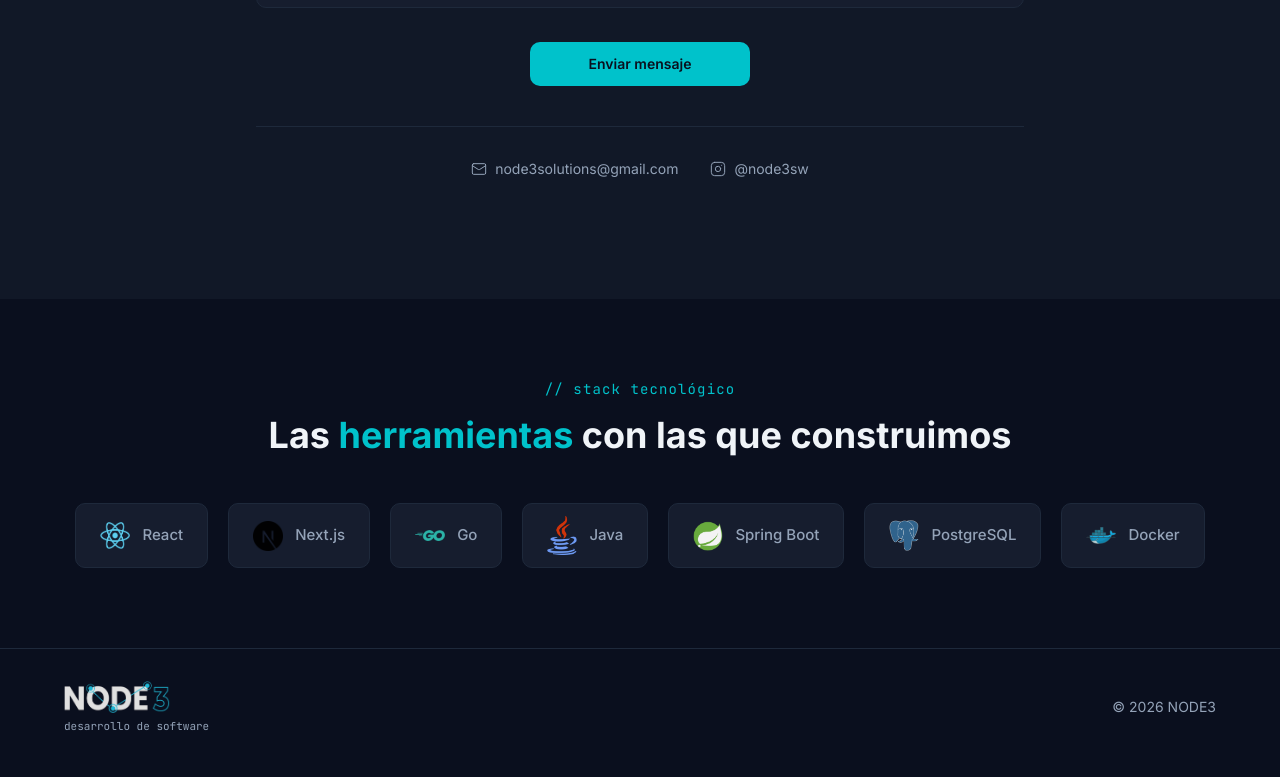
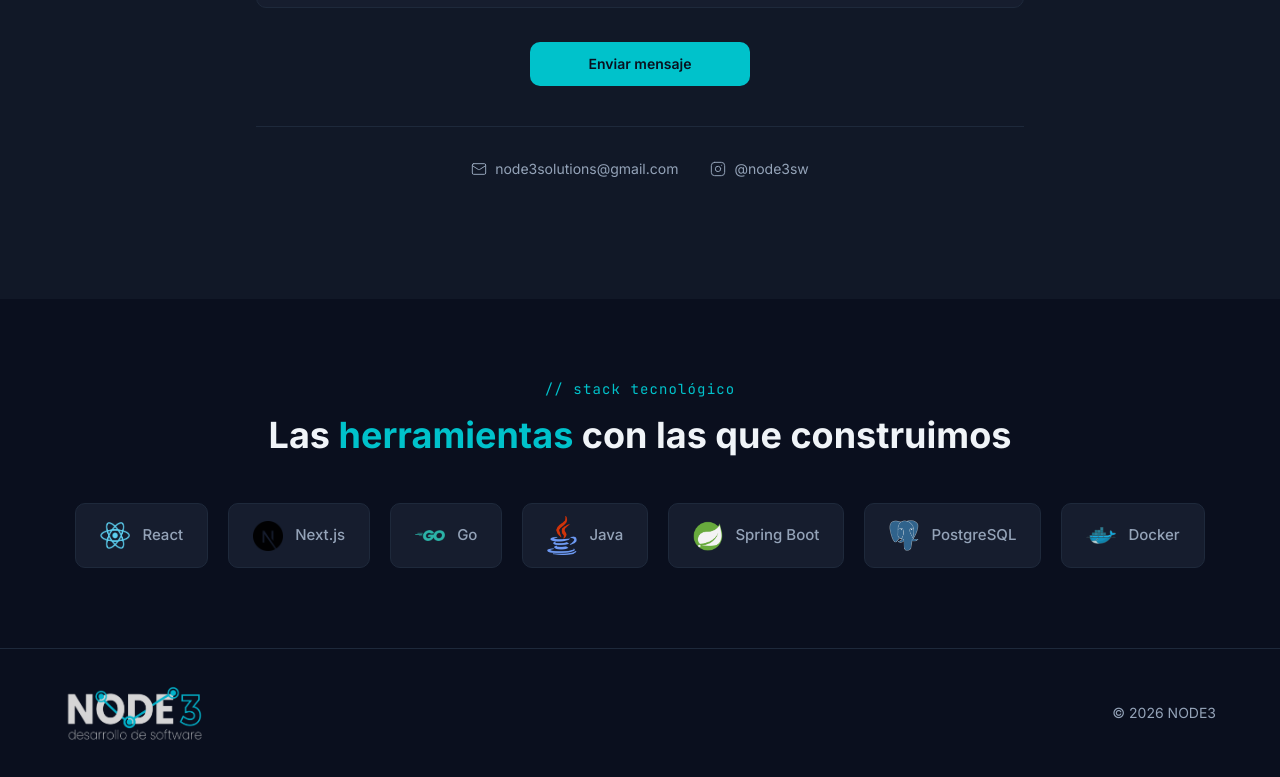
Before and after one commit to gabrielmallet7/landing-page-node3, a Next.js app: page / in a window 1280 px wide. Shown: the part 6551-7328 px from the top of the page. Built offline with nearby package versions, Linux system fonts and the light colour scheme.

Commit message:
logo footer

```diff
--- a/app/page.tsx
+++ b/app/page.tsx
@@ -1609,15 +1609,12 @@ function Footer() {
           {/* Logo */}
           <div className="flex flex-col items-center md:items-start leading-none">
             <Image
-              src="/logos/node3.png"
+              src="/logos/node3-desarrollodesoftware.png"
               alt="Node3"
               width={130}
               height={36}
-              className="h-8 w-auto"
+              className="h-16 w-auto"
             />
-            <p className="font-mono text-[11px] text-muted-foreground mt-2">
-              desarrollo de software
-            </p>
           </div>
 
           {/* Copyright */}
```
